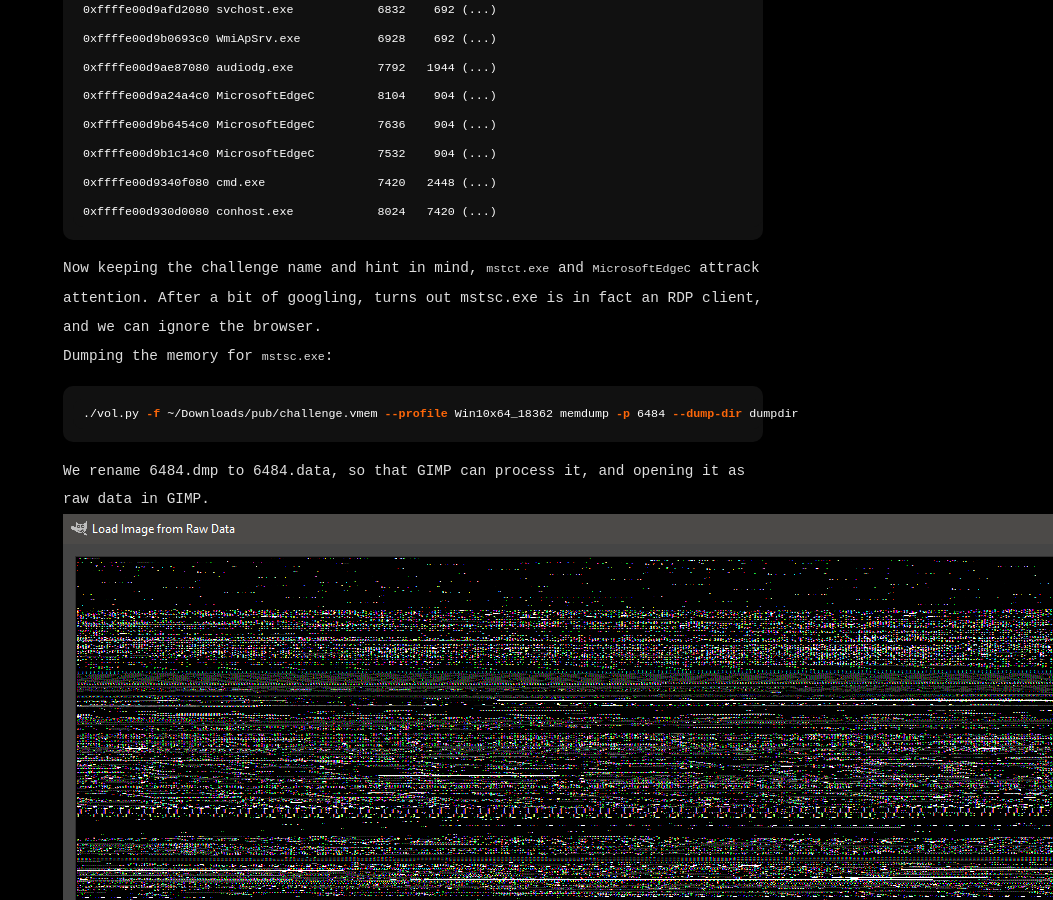
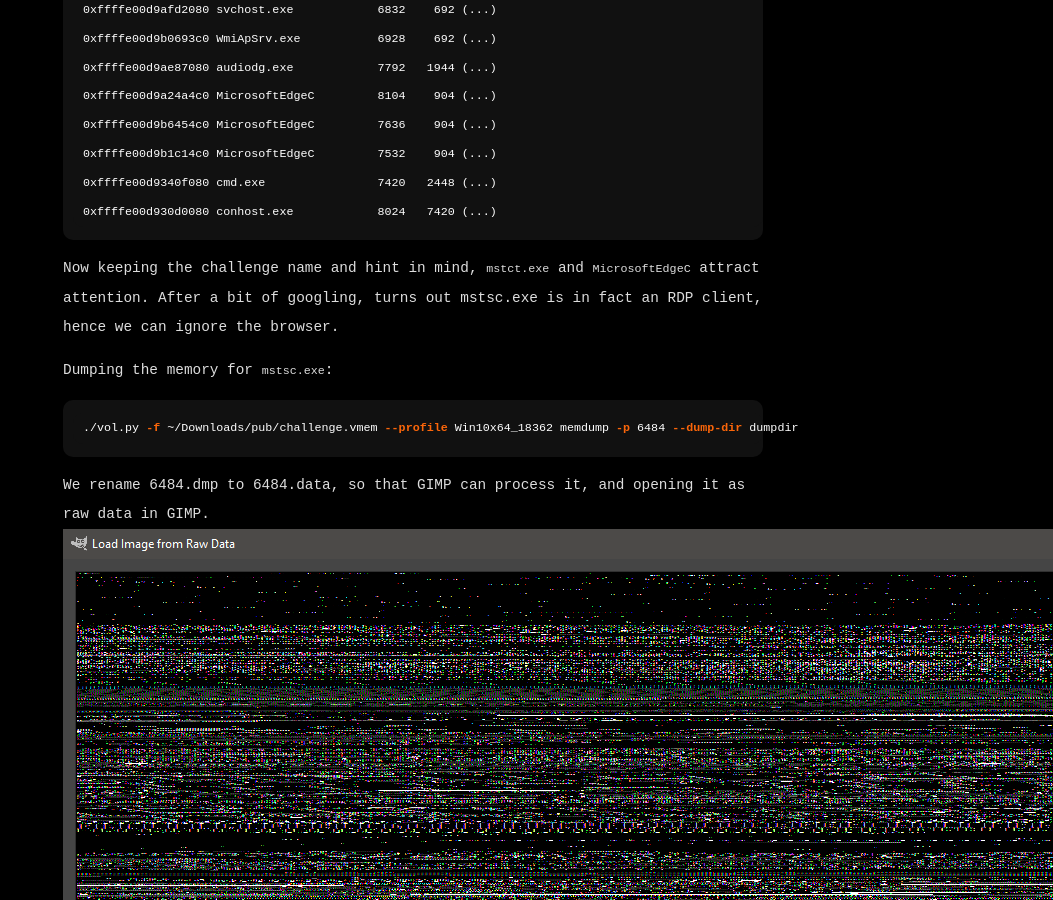
Before and after one commit to gaurisanjeevbhardwaj/cyberpvnk0x1a.github.io, a Jekyll site: the page built from rdp.md, in a window 1280 px wide and 900 px high, scrolled down 842 px. Shown: the whole window, without its empty margins (227-1280 px from the left). Built offline with Jekyll 4.4.1, drawn with Linux system fonts in a browser that asks for light colours; our own code applies the rules of GitHub Pages for plain Markdown files.

Commit message:
Update rdp.md

````diff
--- a/rdp.md
+++ b/rdp.md
@@ -35,8 +35,8 @@ Offset(V)          Name                    PID   PPID (...)
 0xffffe00d9340f080 cmd.exe                7420   2448 (...)
 0xffffe00d930d0080 conhost.exe            8024   7420 (...)
 ```
-Now keeping the challenge name and hint in mind, `mstct.exe` and `MicrosoftEdgeC` attrack attention. After a bit of googling, turns out mstsc.exe is in fact an RDP client,
-and we can ignore the browser.
+Now keeping the challenge name and hint in mind, `mstct.exe` and `MicrosoftEdgeC` attract attention. After a bit of googling, turns out mstsc.exe is in fact an RDP client, hence we can ignore the browser.
+
 Dumping the memory for `mstsc.exe`:
 ```bash
 ./vol.py -f ~/Downloads/pub/challenge.vmem --profile Win10x64_18362 memdump -p 6484 --dump-dir dumpdir
````
